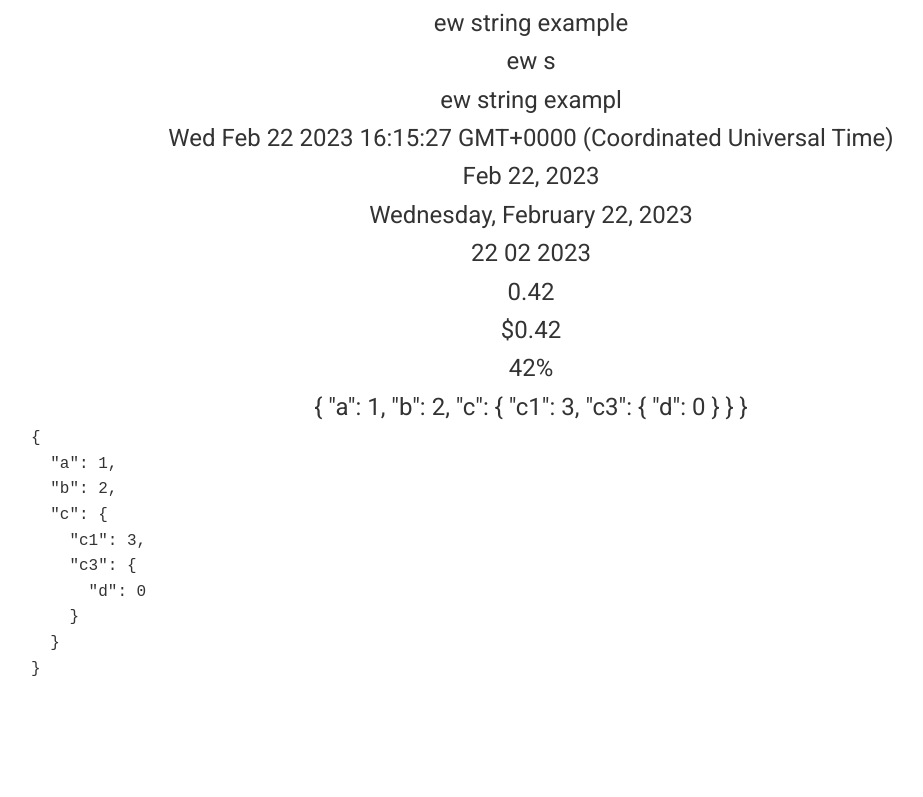
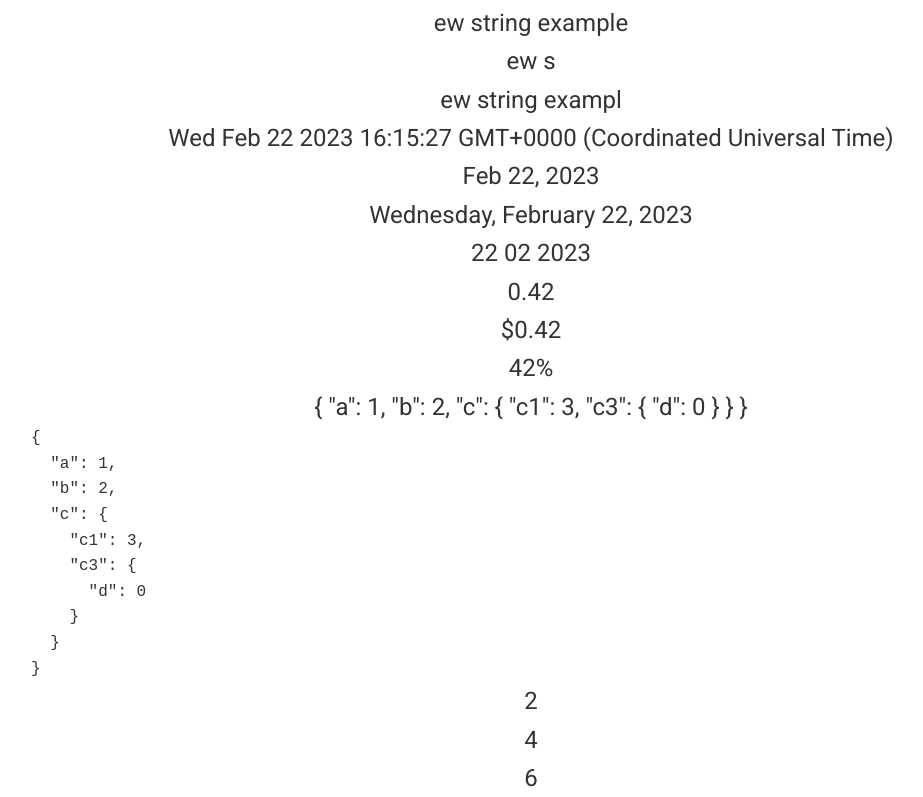
Before and after one commit to TkachukRR/26-angular-demo, an Angular app: page / in a window 1280 px wide. Shown: the part 332-1129 px from the top of the page, without its empty margins (109-1032 px from the left). Before the commit the page ends 1014 px from the top, so only its background shows below. Built offline with nearby package versions, Linux system fonts and the light colour scheme.

Commit message:
#011 Created own pipe mult

```diff
--- a/src/app/app.component.html
+++ b/src/app/app.component.html
@@ -24,4 +24,8 @@
   <p>{{ float | percent }}</p>
   <p>{{ obj | json }}</p>
   <pre>{{ obj | json }}</pre>
+
+  <p>{{ 2 }}</p>
+  <p>{{ 2 | mult }}</p>
+  <p>{{ 2 | mult : 3 }}</p>
 </div>
--- a/src/app/app.module.ts
+++ b/src/app/app.module.ts
@@ -3,9 +3,10 @@ import { BrowserModule } from '@angular/platform-browser';
 
 import { AppComponent } from './app.component';
 import { FormsModule } from '@angular/forms';
+import { MultByPipe } from './pipes/mult-by.pipe';
 
 @NgModule({
-  declarations: [AppComponent],
+  declarations: [AppComponent, MultByPipe],
   imports: [BrowserModule, FormsModule],
   providers: [],
   bootstrap: [AppComponent],
--- /dev/null
+++ b/src/app/pipes/mult-by.pipe.ts
@@ -0,0 +1,10 @@
+import { Pipe, PipeTransform } from '@angular/core';
+
+@Pipe({
+  name: 'mult',
+})
+export class MultByPipe implements PipeTransform {
+  transform(num: number, pow: number = 2): number {
+    return num * pow;
+  }
+}
```
